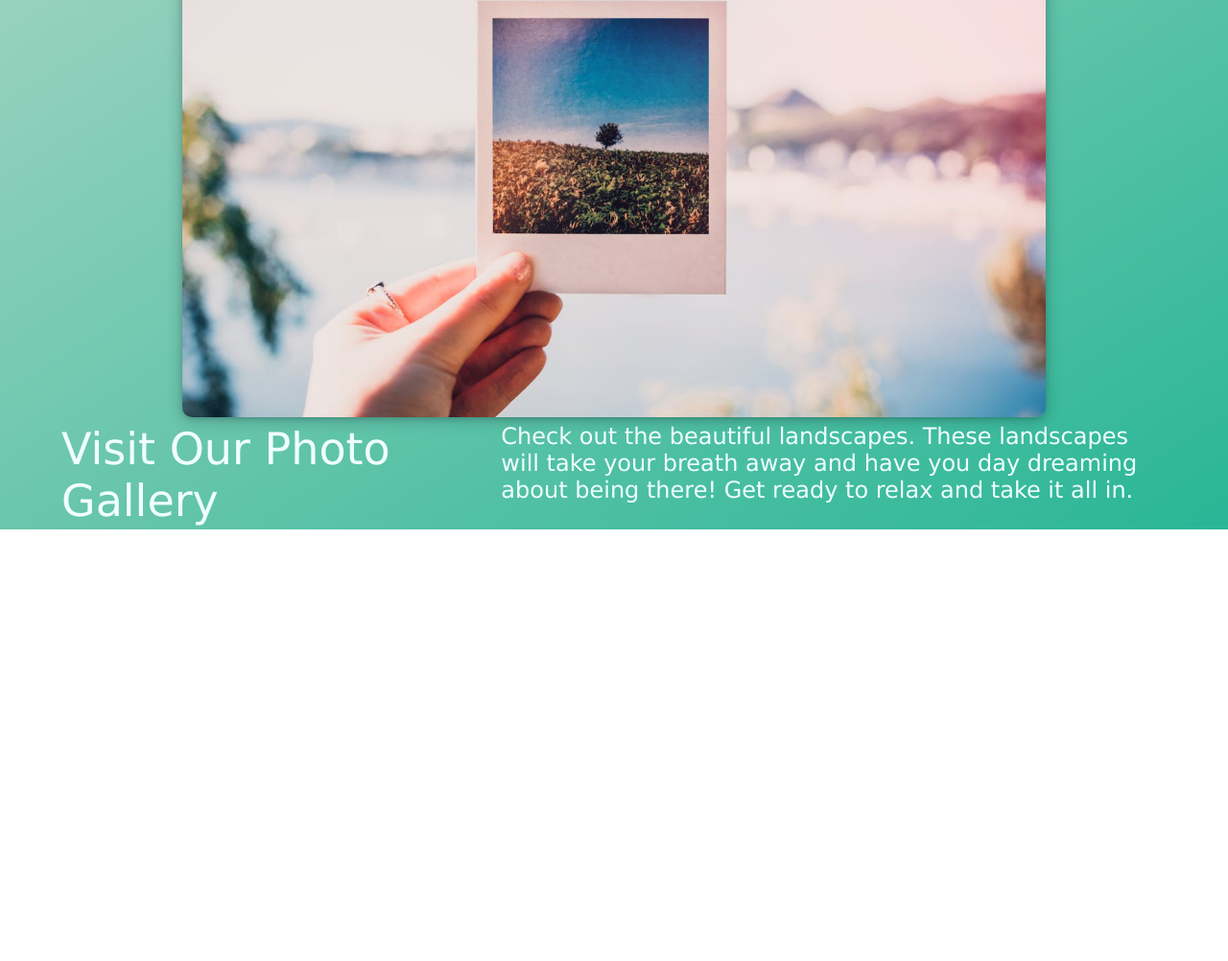
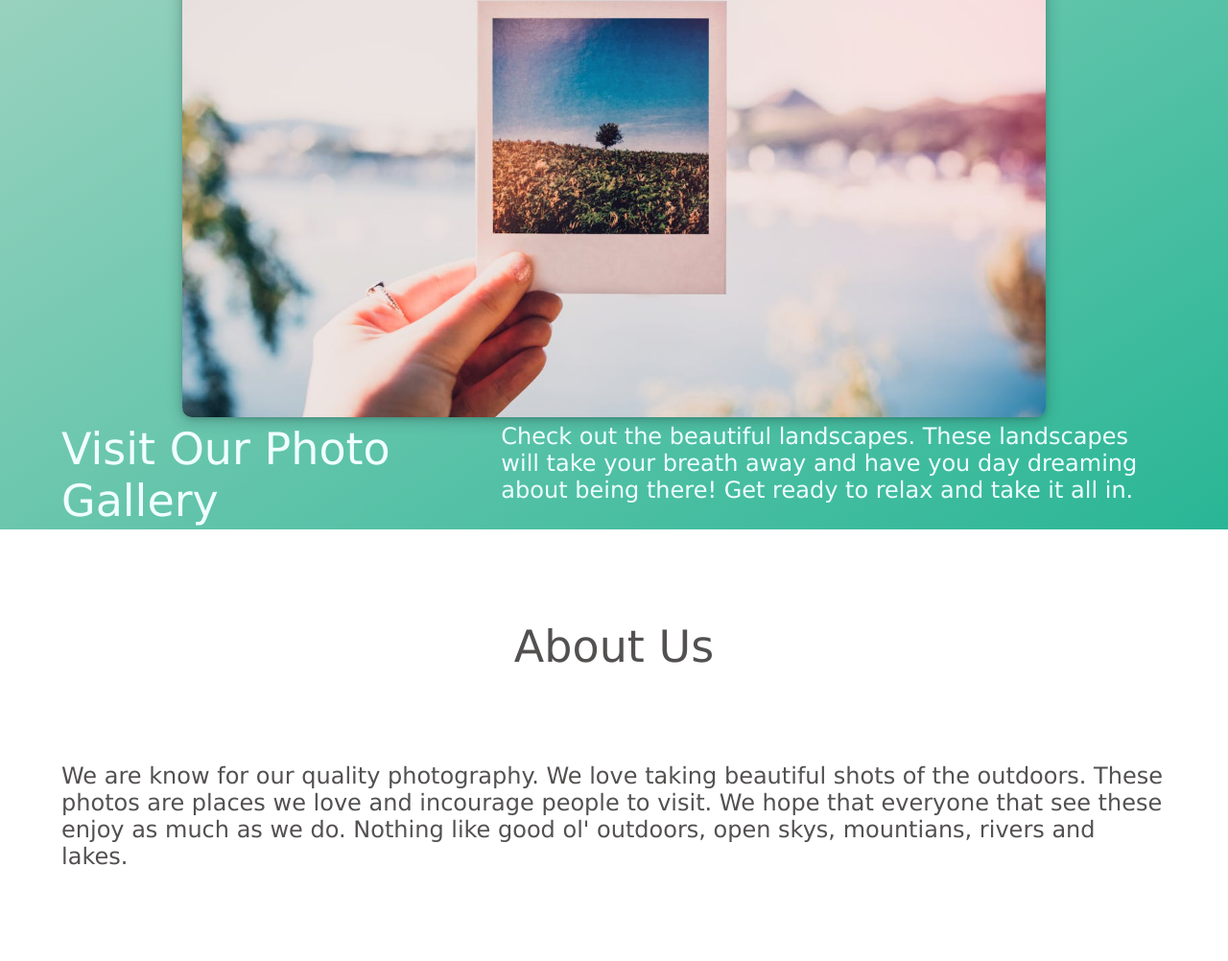
Before and after one commit to mcopanos/photo-gallery, a plain HTML site: page index.html in a window 1280 px wide. Shown: the part 248-1250 px from the top of the page at 96% size. Before the commit the page ends 800 px from the top, so only its background shows below. Drawn offline with Linux system fonts and the light colour scheme.

Commit message:
layout and main styling

```diff
--- a/index.html
+++ b/index.html
@@ -26,6 +26,21 @@
         </div>
     </main>
 
+    <section class="about">
+        <div class="about-heading">
+            <h2>About Us</h2>
+        </div>
+        <div class="about-text">
+            <p>
+                We are know for our quality photography. We love taking beautiful shots of the outdoors. These photos
+                are places we love and
+                incourage people to visit. We hope that everyone that see these enjoy as much as we do. Nothing like
+                good ol' outdoors, open
+                skys, mountians, rivers and lakes.
+            </p>
+        </div>
+    </section>
+
     <script src="main.js"></script>
 </body>
 
--- a/styles.css
+++ b/styles.css
@@ -84,3 +84,25 @@ nav a:active {
     font-size: 46px;
     font-weight: 100;
 }
+
+/* About Section */
+
+.about {
+    width: 100%;
+    color: rgb(83, 80, 80);
+    height: 450px;
+    display: flex;
+    flex-direction: column;
+    align-items: center;
+    justify-content: space-evenly;
+}
+
+.about-heading h2{
+    font-size: 46px;
+    font-weight: 100;
+}
+
+.about-text p {
+    font-size: 24px;
+    font-weight: 100;
+}
```
